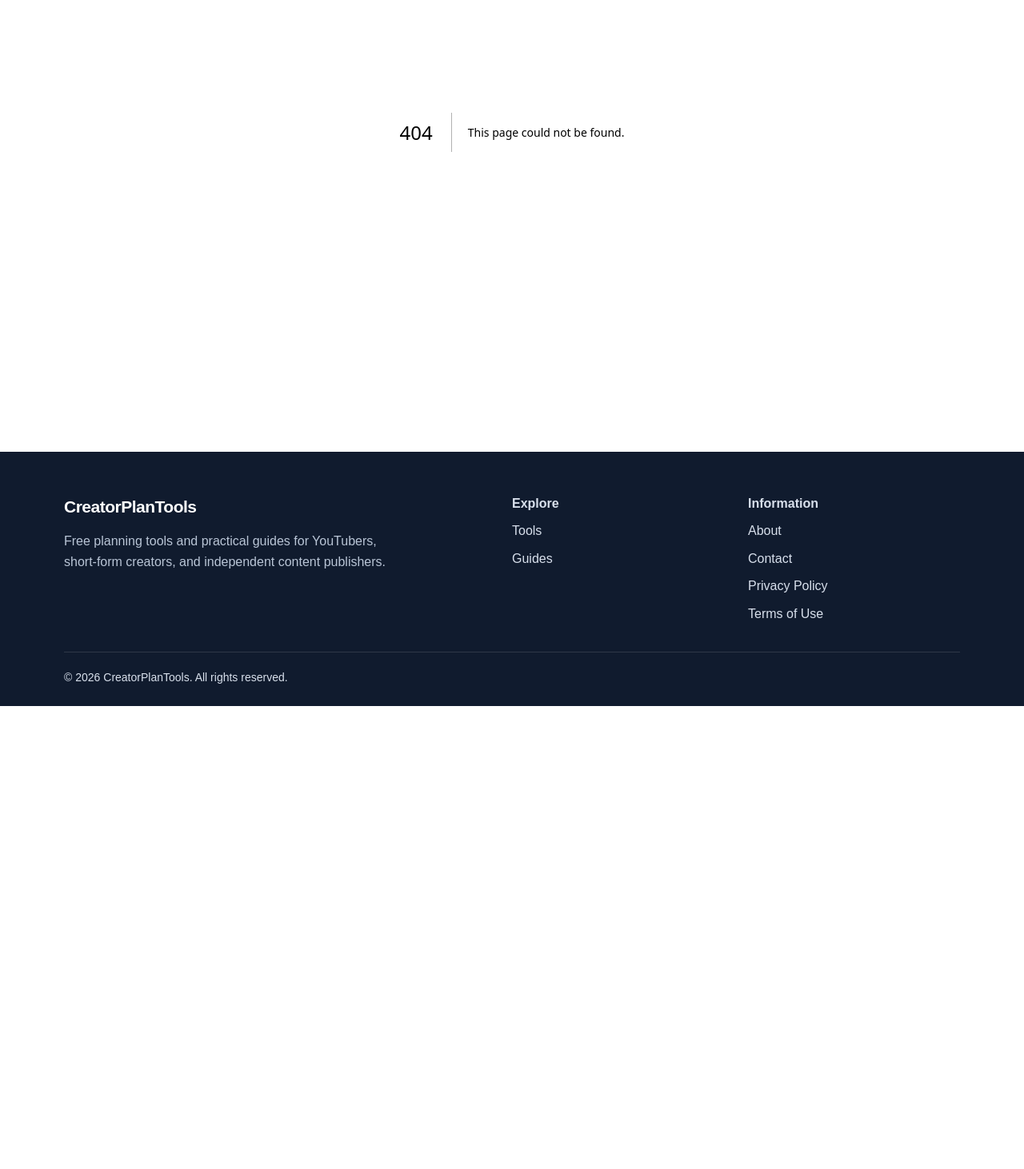
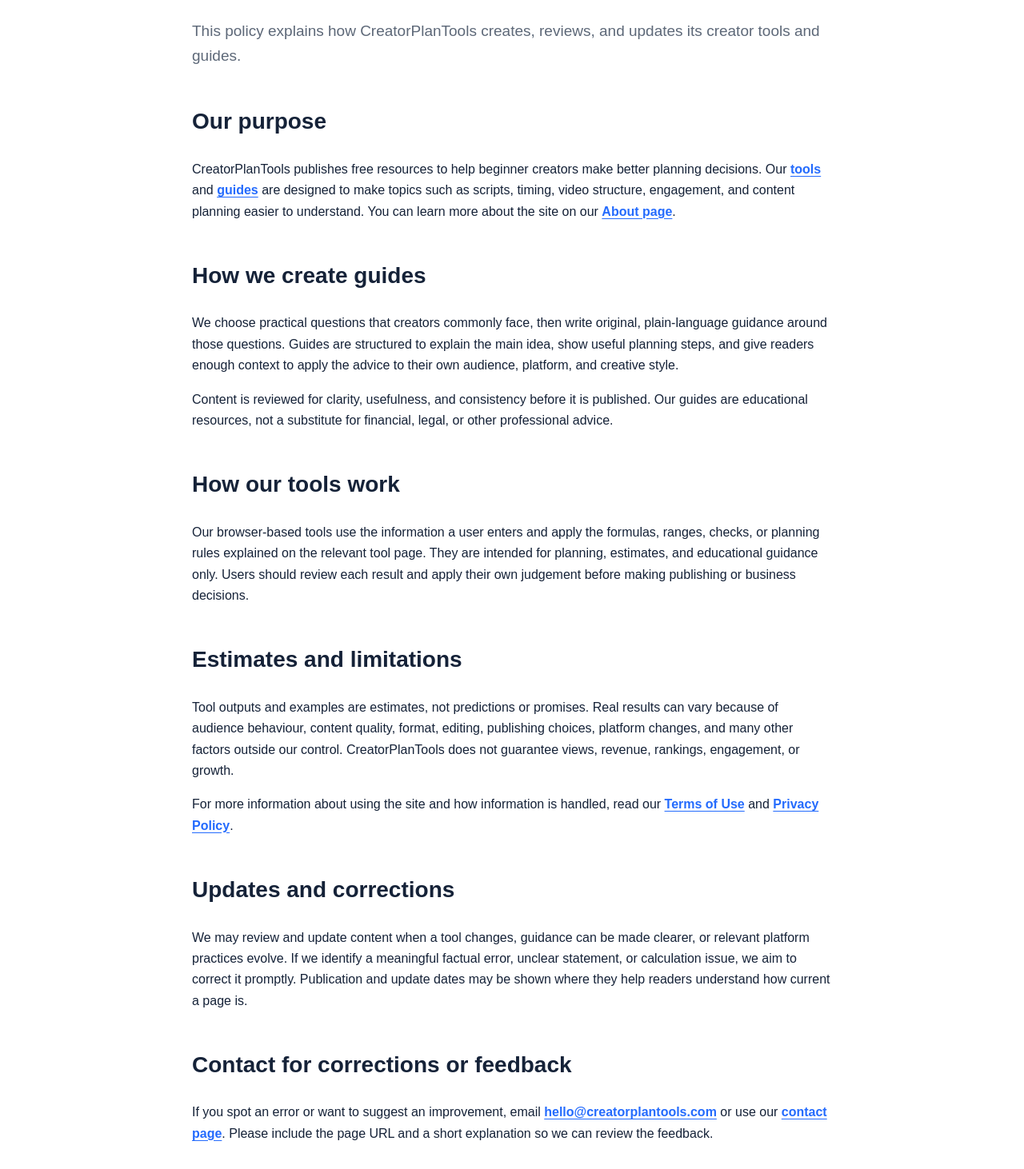
Before and after one commit to SODMAN2/creatorplantools, a Next.js app: page /editorial-policy in a window 1280 px wide. Before the commit this address had no page. Shown: the part 308-1770 px from the top of the page at 80% size. Before the commit the page ends 1191 px from the top, so only its background shows below. Built offline with nearby package versions, Linux system fonts and the light colour scheme.

Commit message:
Add editorial policy page

```diff
--- /dev/null
+++ b/app/editorial-policy/page.js
@@ -0,0 +1,91 @@
+import Link from 'next/link';
+
+export const metadata = {
+  title: { absolute: 'Editorial Policy | CreatorPlanTools' },
+  description:
+    'Learn how CreatorPlanTools creates, reviews, and updates its creator planning tools and beginner-friendly guides.',
+  alternates: { canonical: '/editorial-policy' },
+};
+
+export default function EditorialPolicyPage() {
+  return (
+    <div className="page">
+      <div className="wrap content">
+        <div className="eyebrow">Editorial Policy</div>
+        <h1>Editorial Policy</h1>
+        <p className="muted">Last updated: July 13, 2026</p>
+        <p className="page-intro">
+          This policy explains how CreatorPlanTools creates, reviews, and updates its
+          creator tools and guides.
+        </p>
+
+        <h2>Our purpose</h2>
+        <p>
+          CreatorPlanTools publishes free resources to help beginner creators make
+          better planning decisions. Our <Link className="content-link" href="/tools">tools</Link>{' '}
+          and <Link className="content-link" href="/guides">guides</Link> are designed
+          to make topics such as scripts, timing, video structure, engagement, and
+          content planning easier to understand. You can learn more about the site on
+          our <Link className="content-link" href="/about">About page</Link>.
+        </p>
+
+        <h2>How we create guides</h2>
+        <p>
+          We choose practical questions that creators commonly face, then write
+          original, plain-language guidance around those questions. Guides are
+          structured to explain the main idea, show useful planning steps, and give
+          readers enough context to apply the advice to their own audience, platform,
+          and creative style.
+        </p>
+        <p>
+          Content is reviewed for clarity, usefulness, and consistency before it is
+          published. Our guides are educational resources, not a substitute for
+          financial, legal, or other professional advice.
+        </p>
+
+        <h2>How our tools work</h2>
+        <p>
+          Our browser-based tools use the information a user enters and apply the
+          formulas, ranges, checks, or planning rules explained on the relevant tool
+          page. They are intended for planning, estimates, and educational guidance
+          only. Users should review each result and apply their own judgement before
+          making publishing or business decisions.
+        </p>
+
+        <h2>Estimates and limitations</h2>
+        <p>
+          Tool outputs and examples are estimates, not predictions or promises. Real
+          results can vary because of audience behaviour, content quality, format,
+          editing, publishing choices, platform changes, and many other factors outside
+          our control. CreatorPlanTools does not guarantee views, revenue, rankings,
+          engagement, or growth.
+        </p>
+        <p>
+          For more information about using the site and how information is handled,
+          read our <Link className="content-link" href="/terms">Terms of Use</Link> and{' '}
+          <Link className="content-link" href="/privacy">Privacy Policy</Link>.
+        </p>
+
+        <h2>Updates and corrections</h2>
+        <p>
+          We may review and update content when a tool changes, guidance can be made
+          clearer, or relevant platform practices evolve. If we identify a meaningful
+          factual error, unclear statement, or calculation issue, we aim to correct it
+          promptly. Publication and update dates may be shown where they help readers
+          understand how current a page is.
+        </p>
+
+        <h2>Contact for corrections or feedback</h2>
+        <p>
+          If you spot an error or want to suggest an improvement, email{' '}
+          <a className="content-link" href="mailto:hello@creatorplantools.com">
+            hello@creatorplantools.com
+          </a>{' '}
+          or use our <Link className="content-link" href="/contact">contact page</Link>.
+          Please include the page URL and a short explanation so we can review the
+          feedback.
+        </p>
+      </div>
+    </div>
+  );
+}
--- a/app/layout.js
+++ b/app/layout.js
@@ -48,6 +48,7 @@
               <strong>Information</strong>
               <Link href="/about">About</Link>
               <Link href="/contact">Contact</Link>
+              <Link href="/editorial-policy">Editorial Policy</Link>
               <Link href="/privacy">Privacy Policy</Link>
               <Link href="/terms">Terms of Use</Link>
             </div>
--- a/app/sitemap.js
+++ b/app/sitemap.js
@@ -1,3 +1,3 @@
 import { guideList } from './guides/guideData';
 import { toolList } from './tools/toolData';
-export default function sitemap(){const base='https://creatorplantools.com';const pages=['','/tools','/guides','/about','/contact','/privacy','/terms'];return [...pages.map((path)=>({url:`${base}${path}`,changeFrequency:path===''?'weekly':'monthly',priority:path===''?1:['/tools','/guides'].includes(path)?.9:.6})),...toolList.map((tool)=>({url:`${base}${tool.href}`,changeFrequency:'monthly',priority:.8})),...guideList.map((guide)=>({url:`${base}/guides/${guide.slug}`,changeFrequency:'monthly',priority:.8}))]}
+export default function sitemap(){const base='https://creatorplantools.com';const pages=['','/tools','/guides','/about','/contact','/editorial-policy','/privacy','/terms'];return [...pages.map((path)=>({url:`${base}${path}`,changeFrequency:path===''?'weekly':'monthly',priority:path===''?1:['/tools','/guides'].includes(path)?.9:.6})),...toolList.map((tool)=>({url:`${base}${tool.href}`,changeFrequency:'monthly',priority:.8})),...guideList.map((guide)=>({url:`${base}/guides/${guide.slug}`,changeFrequency:'monthly',priority:.8}))]}
```
